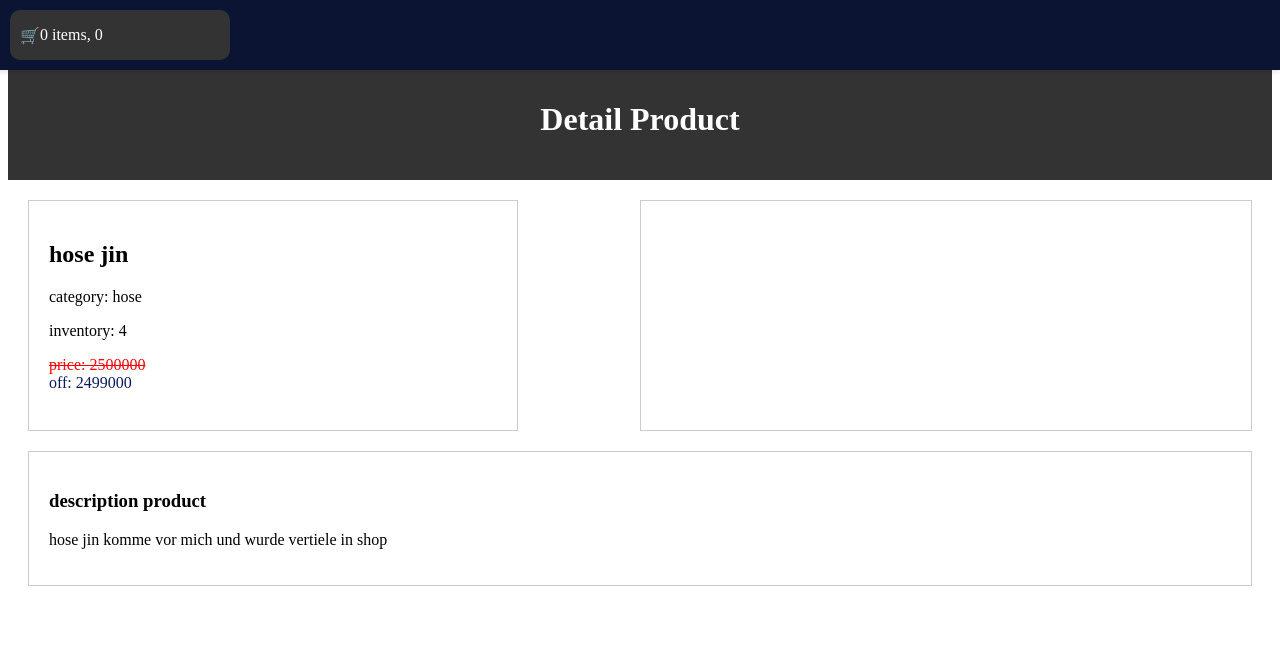
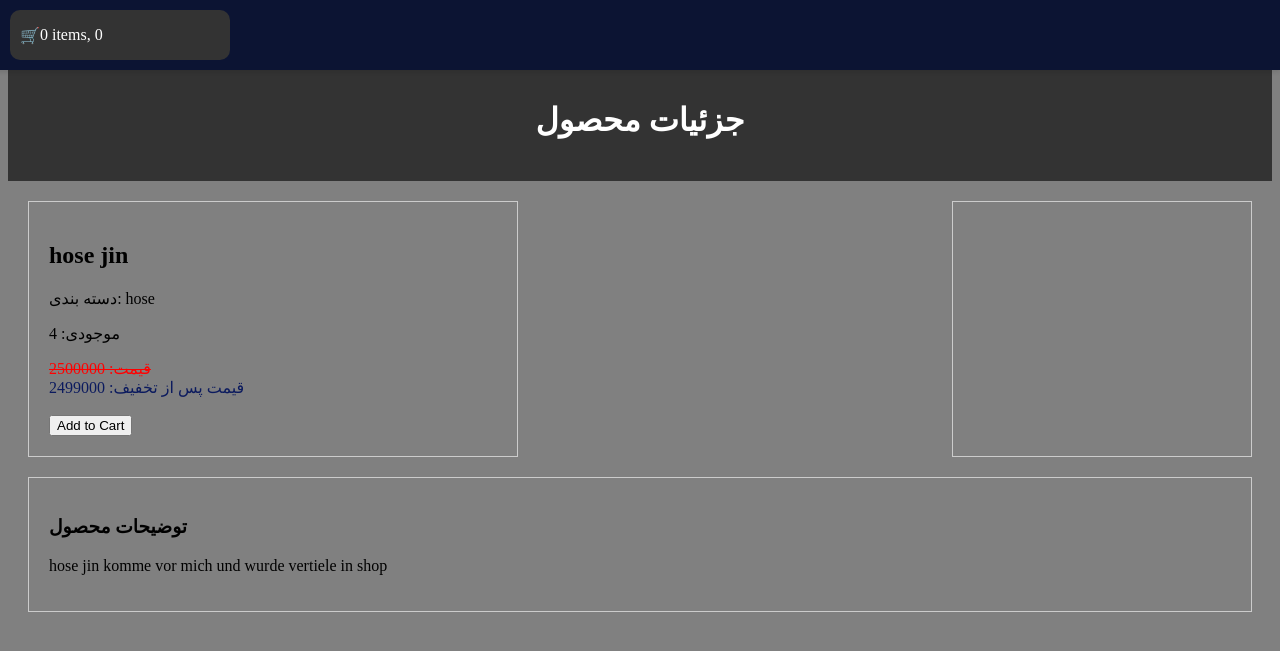
Before and after one commit to mmdamm/Shopweb, a Django app: a page that uses shop/templates/parent/base.html in a window 1280 px wide. Shown: the top 651 px of the page. Run offline with Django 4.2, Linux system fonts and the light colour scheme; data comes from the database, SQL or seed files in the repository; both versions use the stored data as it was after the commit; data that the repository does not hold is empty.

Commit message:
templates cart

```diff
--- a/Shopweb/urls.py
+++ b/Shopweb/urls.py
@@ -21,6 +21,7 @@ from django.urls import path,include
 
 urlpatterns = [
     path('admin/', admin.site.urls),
-    path('', include('shop.urls', namespace='shop'))
+    path('', include('shop.urls', namespace='shop')),
+    path('cart/',include('cart.urls',namespace='cart'))
 ]
 urlpatterns += static(settings.MEDIA_URL, document_root=settings.MEDIA_ROOT)
--- a/cart/cart.py
+++ b/cart/cart.py
@@ -10,9 +10,9 @@ class Cart:
         self.cart = cart
 
     def add(self, product):
-        product_id = str(Product.id)
+        product_id = str(product.id)
         if product_id not in self.cart:
-            self.cart[product_id] = {'quantity': 1, 'price': Product.new_price, 'weight': Product.weight}
+            self.cart[product_id] = {'quantity': 1, 'price': product.new_price, 'weight': product.weight}
         else:
             if self.cart[product_id]['quantity'] < product.inventory:
                 self.cart[product_id]['quantity'] += 1
@@ -58,3 +58,7 @@ class Cart:
 
     def save(self):
         self.session.modified = True
+
+    def get_final_price(self):
+        price = sum(item['price'] * item['quantity'] for item in self.cart.values())
+        return price
--- /dev/null
+++ b/cart/urls.py
@@ -0,0 +1,10 @@
+from django.urls import path
+from . import views
+
+
+app_name = 'cart'
+
+urlpatterns = [
+    path('add/<int:product_id>', views.add_to_cart, name='add_to_cart'),
+    path('detail/', views.cart_detail, name='cart_detail'),
+    ]
--- a/requirement.txt
+++ b/requirement.txt
@@ -8,8 +8,6 @@ click==8.1.7
 colorama==0.4.6
 cookiecutter==2.5.0
 Django==4.2.7
-django-browser-reload==1.12.1
-django-tailwind==3.8.0
 idna==3.6
 Jinja2==3.1.3
 markdown-it-py==3.0.0
@@ -25,7 +23,6 @@ requests==2.31.0
 rich==13.7.0
 six==1.16.0
 sqlparse==0.4.4
-tailwind==3.1.5b0
 text-unidecode==1.3
 types-python-dateutil==2.8.19.20240106
 typing_extensions==4.8.0
--- a/shop/templates/parent/base.html
+++ b/shop/templates/parent/base.html
@@ -8,7 +8,7 @@
     {% block head %} {% endblock %}
 </head>
 
-<body>
+<body class="back">
     {% include 'partials/header.html' %}
     {% include 'partials/navigation.html' %}
     {% block content %} {% endblock %}
--- a/shop/templates/shop/detail.html
+++ b/shop/templates/shop/detail.html
@@ -5,27 +5,27 @@
 {% block content %}
 
     <div class="header">
-        <h1> Detail Product</h1>
+        <h1> جزئیات محصول</h1>
     </div>
 
     <div class="product-container">
 
         <div class="product-details">
             <h2>{{ product.name }}</h2>
-            <p>category: {{ product.category }}</p>
-            <p>inventory: {{ product.inventory }}</p>
+            <p>دسته بندی: {{ product.category }}</p>
+            <p>موجودی: {{ product.inventory }}</p>
             <ul>
                {% for f in product.features.all %}
                    <li>{{ f.name }}: {{ f.value }}</li>
                 {% endfor %}
             </ul>
             <div class="price">
-                <span class="original-price">price: {{ product.price}}</span>
+                <span class="original-price">قیمت: {{ product.price}}</span>
                 <br>
-                <span class="discounted-price-d">off: {{ product.new_price}}</span>
+                <span class="discounted-price-d">قیمت پس از تخفیف: {{ product.new_price}}</span>
             </div>
             <br>
-{#            <button type="button" id="add-cart">Add to Cart</button>#}
+            <button type="button" id="add-cart">Add to Cart</button>
         </div>
 
         <div class="product-images">
@@ -37,29 +37,29 @@
     </div>
 
     <div class="product-description">
-    <h3>description product</h3>
+    <h3>توضیحات محصول</h3>
     <p>{{ product.description }}</p>
     </div>
 
-{##}
-{#    <script src="https://cdnjs.cloudflare.com/ajax/libs/jquery/3.7.1/jquery.min.js" integrity="sha512-v2CJ7UaYy4JwqLDIrZUI/4hqeoQieOmAZNXBeQyjo21dadnwR+8ZaIJVT8EE2iyI61OV8e6M8PP2/4hpQINQ/g==" crossorigin="anonymous" referrerpolicy="no-referrer"></script>#}
-{#    <script>#}
-{#        $(document).ready(function(){#}
-{#            $('#add-cart').click(function(){#}
-{#                var button = $(this);#}
-{##}
-{#                $.ajax({#}
-{#                   type: 'POST',#}
-{#                   url: '{% url 'cart:add_to_cart' product.id %}',#}
-{#                   data:{'csrfmiddlewaretoken':'{{ csrf_token }}'},#}
-{#                   success: function(data) {#}
-{#                    $('#item_count').text(data.item_count);#}
-{#                    $('#total_price').text(data.total_price);#}
-{##}
-{#                   },#}
-{#                });#}
-{#            });#}
-{#        });#}
-{#    </script>#}
+
+    <script src="https://cdnjs.cloudflare.com/ajax/libs/jquery/3.7.1/jquery.min.js" integrity="sha512-v2CJ7UaYy4JwqLDIrZUI/4hqeoQieOmAZNXBeQyjo21dadnwR+8ZaIJVT8EE2iyI61OV8e6M8PP2/4hpQINQ/g==" crossorigin="anonymous" referrerpolicy="no-referrer"></script>
+    <script>
+        $(document).ready(function(){
+            $('#add-cart').click(function(){
+                var button = $(this);
+
+                $.ajax({
+                   type: 'POST',
+                   url: '{% url 'cart:add_to_cart' product.id %}',
+                   data:{'csrfmiddlewaretoken':'{{ csrf_token }}'},
+                   success: function(data) {
+                    $('#item_count').text(data.item_count);
+                    $('#total_price').text(data.total_price);
+
+                   },
+                });
+            });
+        });
+    </script>
 
 {% endblock %}
--- a/shop/templates/static/css/base.css
+++ b/shop/templates/static/css/base.css
@@ -71,14 +71,15 @@ a:link, a:visited{
 }
 
 .product-images{
-    width: 50%;
+    width: 300px;
+    height:500px
     padding: 20px;
     box-sizing: border-box;
     border: 1px solid #ccc;
 }
 .product-images img{
     width: 150px;
-    max-width:100%;
+    height:200px;
     height: auto;
     display: block;
     margin-bottom: 10px;
@@ -131,3 +132,26 @@ a:link, a:visited{
 .a-container{
     color: #0c1433;
 }
+
+.total_price{
+    background-color: #333;
+    color: #0c1433;
+}
+
+.checkout-buttons{
+    border-radius: 10px;
+    display: flex;
+    align-items: center;
+    padding: 0 10px;
+    margin-left: 20px;
+}
+.continue-btn{
+    background-color:#333;
+
+}
+
+.back{
+
+    background-color:gray;
+    border-redius:1px
+}
```
Also changed, not shown: cart/templates/cart/detail.html (added, +49 -0 lines), cart/views.py (+33 -0 lines), db.sqlite3.
